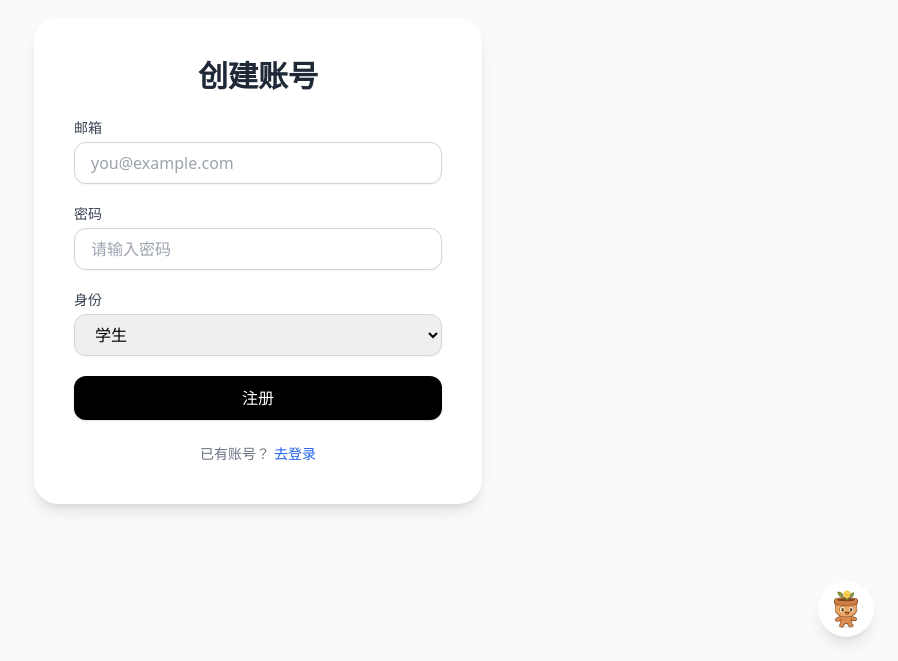
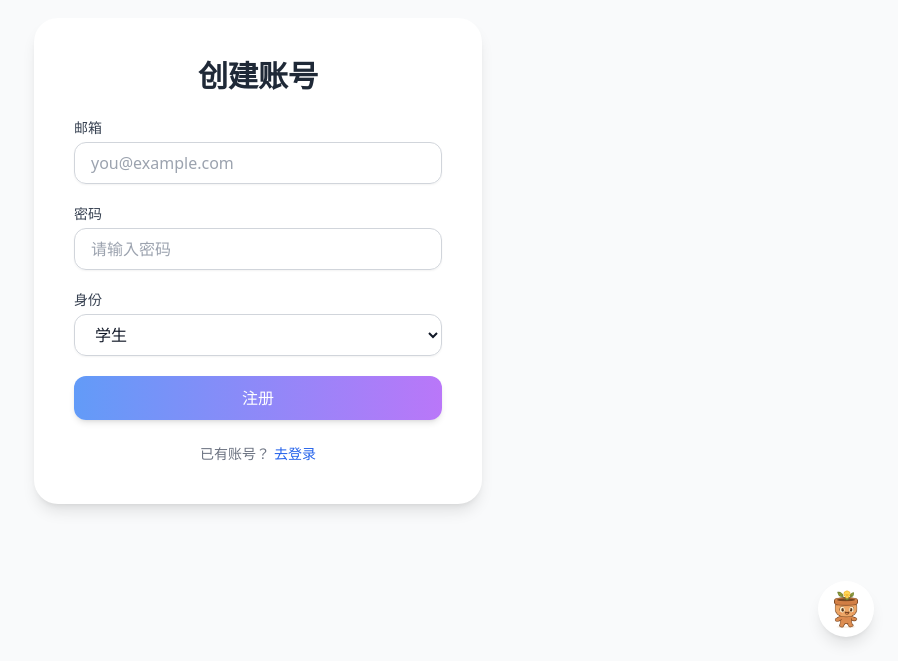
Before and after one commit to Skottbie/PoT_Platform, a React (Vite) app in the folder client/: page /register in a window 1280 px wide. Shown: the part 139-800 px from the top of the page, without its empty margins (382-1280 px from the left). Built offline with nearby package versions, Linux system fonts and the light colour scheme; no server answers.

Commit message:
MyClasses & Register 页面优化

```diff
--- a/client/src/pages/Register.jsx
+++ b/client/src/pages/Register.jsx
@@ -15,7 +15,7 @@ const Register = () => {
     e.preventDefault();
     setError('');
     try {
-      await axios.post('/auth/login', {
+      await axios.post('/auth/register', {
         email,
         password,
         role,
@@ -45,8 +45,10 @@ const Register = () => {
               onChange={(e) => setEmail(e.target.value)}
               required
               className="w-full px-4 py-2 rounded-xl border border-gray-300 dark:border-gray-600
-                      bg-white dark:bg-gray-700 text-gray-900 dark:text-gray-100
-                        focus:outline-none focus:ring-2 focus:ring-blue-500 shadow-sm transition-colors duration-300"
+                        bg-white/70 dark:bg-gray-700/60 backdrop-blur-md
+                        text-gray-900 dark:text-gray-100 shadow-sm
+                        focus:outline-none focus:ring-2 focus:ring-blue-500
+                        hover:shadow-md hover:scale-[1.01] transition-all duration-200"
             />
           </div>
 
@@ -61,7 +63,11 @@ const Register = () => {
               value={password}
               onChange={(e) => setPassword(e.target.value)}
               required
-              className="w-full px-4 py-2 rounded-xl border border-gray-300 focus:outline-none focus:ring-2 focus:ring-blue-500 shadow-sm transition-all"
+              className="w-full px-4 py-2 rounded-xl border border-gray-300 dark:border-gray-600
+                        bg-white/70 dark:bg-gray-700/60 backdrop-blur-md
+                        text-gray-900 dark:text-gray-100 shadow-sm
+                        focus:outline-none focus:ring-2 focus:ring-blue-500
+                        hover:shadow-md hover:scale-[1.01] transition-all duration-200"
             />
           </div>
 
@@ -73,7 +79,11 @@ const Register = () => {
               id="role"
               value={role}
               onChange={(e) => setRole(e.target.value)}
-              className="w-full px-4 py-2 rounded-xl border border-gray-300 focus:outline-none focus:ring-2 focus:ring-blue-500 shadow-sm transition-all"
+              className="w-full px-4 py-2 rounded-xl border border-gray-300 dark:border-gray-600
+                        bg-white/70 dark:bg-gray-700/60 backdrop-blur-md
+                        text-gray-900 dark:text-gray-100 shadow-sm
+                        focus:outline-none focus:ring-2 focus:ring-blue-500
+                        hover:shadow-md hover:scale-[1.01] transition-all duration-200"
             >
               <option value="student">学生</option>
               <option value="teacher">教师</option>
@@ -84,11 +94,16 @@ const Register = () => {
 
           <button
             type="submit"
-            className="w-full bg-black text-white py-2.5 rounded-xl shadow hover:bg-gray-900
-                      transition-all duration-300 font-medium"
+            className="w-full py-2.5 rounded-xl font-medium
+                      bg-gradient-to-r from-blue-500/80 to-purple-500/80
+                      text-white shadow-md backdrop-blur-md
+                      hover:from-blue-500 hover:to-purple-500 hover:shadow-lg hover:scale-[1.02]
+                      active:scale-95 transition-all duration-200"
           >
             注册
           </button>
+
+
         </form>
 
         <p className="text-center text-sm text-gray-500 dark:text-gray-400 mt-6">
```
